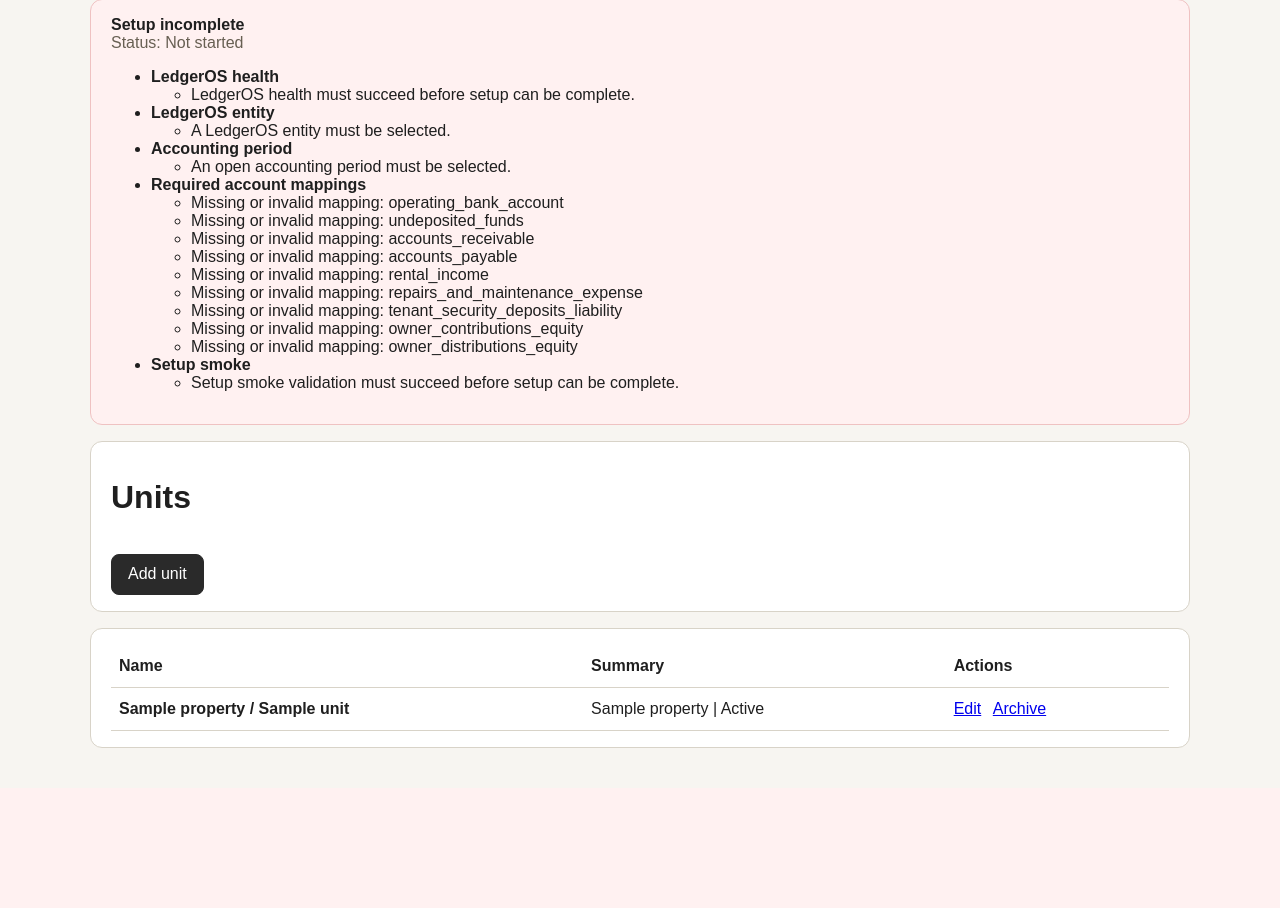
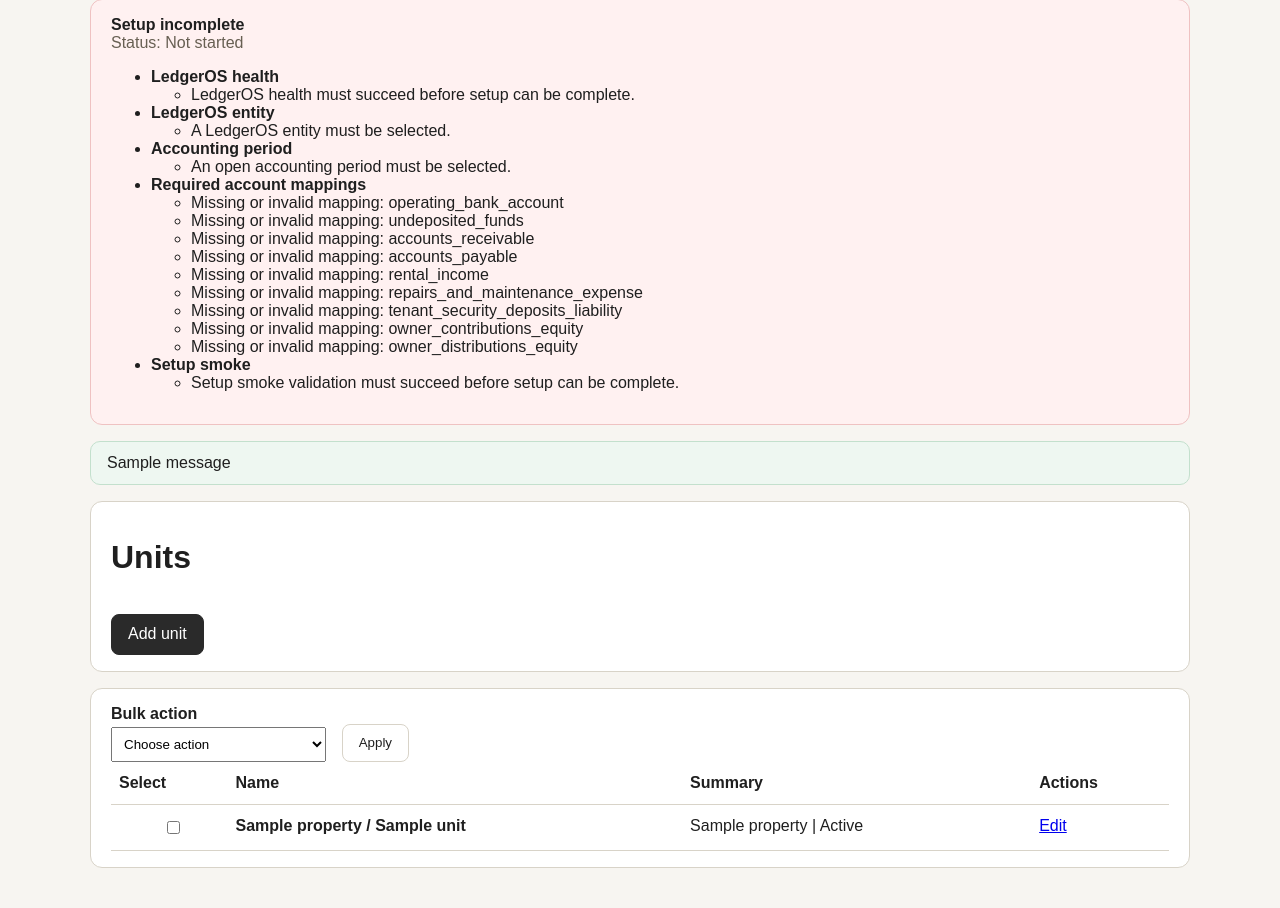
Before and after one commit to timolingh/propertyledger, a Django app: page /units/ in a window 1280 px wide. Shown: the part 75-983 px from the top of the page. Before the commit the page ends 823 px from the top, so only its background shows below. Run offline with Django 5.2, Linux system fonts and the light colour scheme; a user stored in the database is signed in; data comes from the database, SQL or seed files in the repository; tables that the repository leaves empty hold one stand-in row (values such as "Sample post"); one stand-in notice (Sample message) is shown.

Commit message:
Usability revisions

```diff
--- a/ledgeros/templates/ledgeros/base.html
+++ b/ledgeros/templates/ledgeros/base.html
@@ -56,6 +56,30 @@
         border-radius: 12px;
         padding: 1rem 1.25rem;
         margin-bottom: 1rem;
+      }
+      .messages {
+        list-style: none;
+        padding: 0;
+        margin: 0 0 1rem;
+      }
+      .messages li {
+        border-radius: 10px;
+        border: 1px solid var(--border);
+        padding: 0.75rem 1rem;
+        margin-bottom: 0.5rem;
+        background: #fff;
+      }
+      .messages .success {
+        background: #eef7f1;
+        border-color: #c3e0cd;
+      }
+      .messages .warning {
+        background: #fff6e8;
+        border-color: #ecd8ab;
+      }
+      .messages .error {
+        background: #fff1f1;
+        border-color: #efc2c2;
       }
       .muted {
         color: var(--muted);
@@ -159,6 +183,13 @@
           <div class="muted">PropertyLedger is ready for Epic 2 workflows.</div>
         </div>
       {% endif %}
+      {% if messages %}
+        <ul class="messages">
+          {% for message in messages %}
+            <li class="{{ message.tags }}">{{ message }}</li>
+          {% endfor %}
+        </ul>
+      {% endif %}
       {% block content %}{% endblock %}
     </main>
   </body>
--- a/ledgeros/templates/ledgeros/crud_list.html
+++ b/ledgeros/templates/ledgeros/crud_list.html
@@ -34,9 +34,24 @@
     </div>
   {% endif %}
   <div class="card">
+    <form method="post">
+      {% csrf_token %}
+      <div style="display:flex; gap:1rem; align-items:end; flex-wrap:wrap;">
+        <label style="margin-top:0;">
+          Bulk action
+          <select name="bulk_action">
+            <option value="">Choose action</option>
+            {% for action_value, action_label in view.bulk_action_choices %}
+              <option value="{{ action_value }}">{{ action_label }}</option>
+            {% endfor %}
+          </select>
+        </label>
+        <button type="submit">Apply</button>
+      </div>
       <table>
         <thead>
           <tr>
+            <th>Select</th>
             <th>Name</th>
             <th>Summary</th>
             <th>Actions</th>
@@ -46,20 +61,23 @@
           {% for row in rows %}
             <tr>
               <td>
+                <input type="checkbox" name="selected_charge_ids" value="{{ row.object.pk }}">
+              </td>
+              <td>
                 <strong>{{ row.object }}</strong>
               </td>
               <td>{{ row.summary }}</td>
               <td class="actions">
                 <a href="{{ row.edit_url }}">Edit</a>
-              <a href="{{ row.archive_url }}">Archive</a>
               </td>
             </tr>
           {% empty %}
             <tr>
-            <td colspan="3" class="muted">No records yet.</td>
+              <td colspan="4" class="muted">No records yet.</td>
             </tr>
           {% endfor %}
         </tbody>
       </table>
+    </form>
   </div>
 {% endblock %}
--- a/ledgeros/views.py
+++ b/ledgeros/views.py
@@ -3,6 +3,7 @@
 import json
 from typing import Any
 
+from django.contrib import messages
 from django.core.exceptions import ValidationError
 from django.contrib.auth.mixins import LoginRequiredMixin
 from django.http import HttpResponseRedirect
@@ -706,6 +707,10 @@
     page_title = "Tenant Charges"
     create_url_name = "charge-create"
     create_label = "Add charge"
+    bulk_action_choices = [
+        ("approve", "Approve selected"),
+        ("archive", "Archive selected"),
+    ]
 
     def get_create_gate_context(self) -> dict[str, Any]:
         if Property.objects.exists():
@@ -726,10 +731,78 @@
                     f"| {obj.amount} | {obj.get_status_display()}"
                 ),
                 "edit_url": reverse("charge-edit", kwargs={"pk": obj.pk}),
-                "archive_url": reverse("charge-archive", kwargs={"pk": obj.pk}),
             }
             for obj in objects
         ]
+
+    def post(self, request, *args, **kwargs):
+        action = request.POST.get("bulk_action", "").strip()
+        selected_ids = [
+            value
+            for value in request.POST.getlist("selected_charge_ids")
+            if value.strip().isdigit()
+        ]
+        if not action:
+            messages.error(request, "Choose a bulk action before submitting.")
+            return HttpResponseRedirect(reverse("charge-list"))
+        if not selected_ids:
+            messages.error(request, "Select at least one charge first.")
+            return HttpResponseRedirect(reverse("charge-list"))
+
+        charges_by_id = {
+            str(charge.pk): charge
+            for charge in TenantCharge.objects.filter(pk__in=selected_ids)
+        }
+        missing_ids = [pk for pk in selected_ids if pk not in charges_by_id]
+        if missing_ids:
+            messages.error(
+                request,
+                f"Could not find charge(s): {', '.join(missing_ids)}.",
+            )
+            return HttpResponseRedirect(reverse("charge-list"))
+
+        charges = list(charges_by_id.values())
+        if action == "approve":
+            approved_count = 0
+            skipped_ids: list[str] = []
+            for charge in charges:
+                if charge.status in {
+                    TenantCharge.Status.SYNCED,
+                    TenantCharge.Status.VOIDED,
+                }:
+                    skipped_ids.append(str(charge.pk))
+                    continue
+                TenantChargeService.approve_charge(charge)
+                approved_count += 1
+            if approved_count:
+                messages.success(
+                    request,
+                    f"Approved {approved_count} charge"
+                    f"{'' if approved_count == 1 else 's'}.",
+                )
+            if skipped_ids:
+                messages.warning(
+                    request,
+                    f"Skipped already finalized charge(s): {', '.join(skipped_ids)}.",
+                )
+            return HttpResponseRedirect(reverse("charge-list"))
+
+        if action == "archive":
+            archived_count = 0
+            for charge in charges:
+                if charge.status != TenantCharge.Status.VOIDED:
+                    charge.status = TenantCharge.Status.VOIDED
+                    charge.save(update_fields=["status", "updated_at"])
+                    archived_count += 1
+            messages.success(
+                request,
+                f"Archived {archived_count} charge"
+                f"{'' if archived_count == 1 else 's'}.",
+            )
+            return HttpResponseRedirect(reverse("charge-list"))
+
+        messages.error(request, f"Unknown bulk action: {action}.")
+        return HttpResponseRedirect(reverse("charge-list"))
 
     def get_context_data(self, **kwargs):
         context = super().get_context_data(**kwargs)
```
Also changed, not shown: ledgeros/forms.py (+21 -11 lines), ledgeros/tests/test_models_and_api.py (+30 -20 lines). Lines whose indentation alone changed are shown as unchanged.
